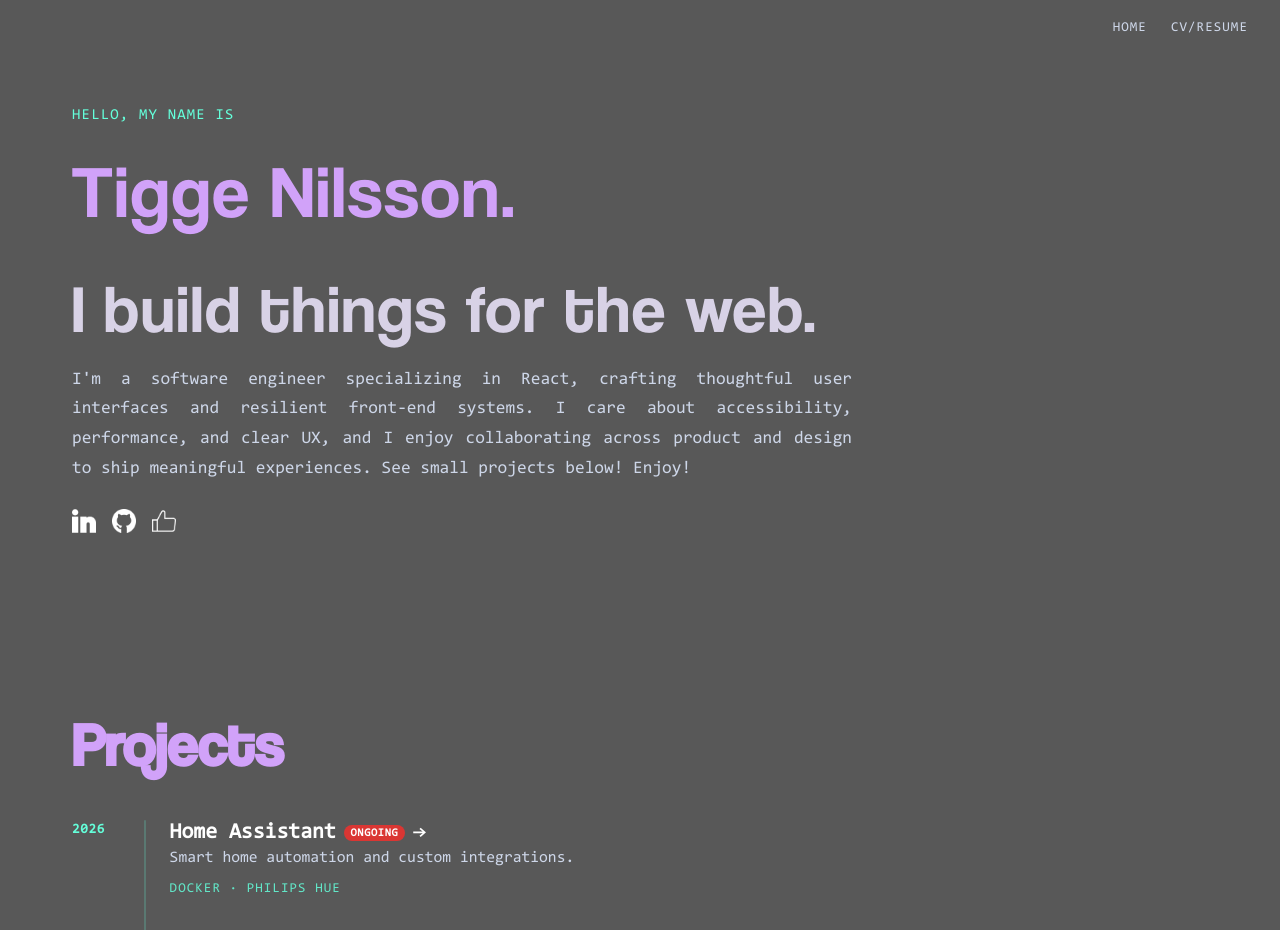
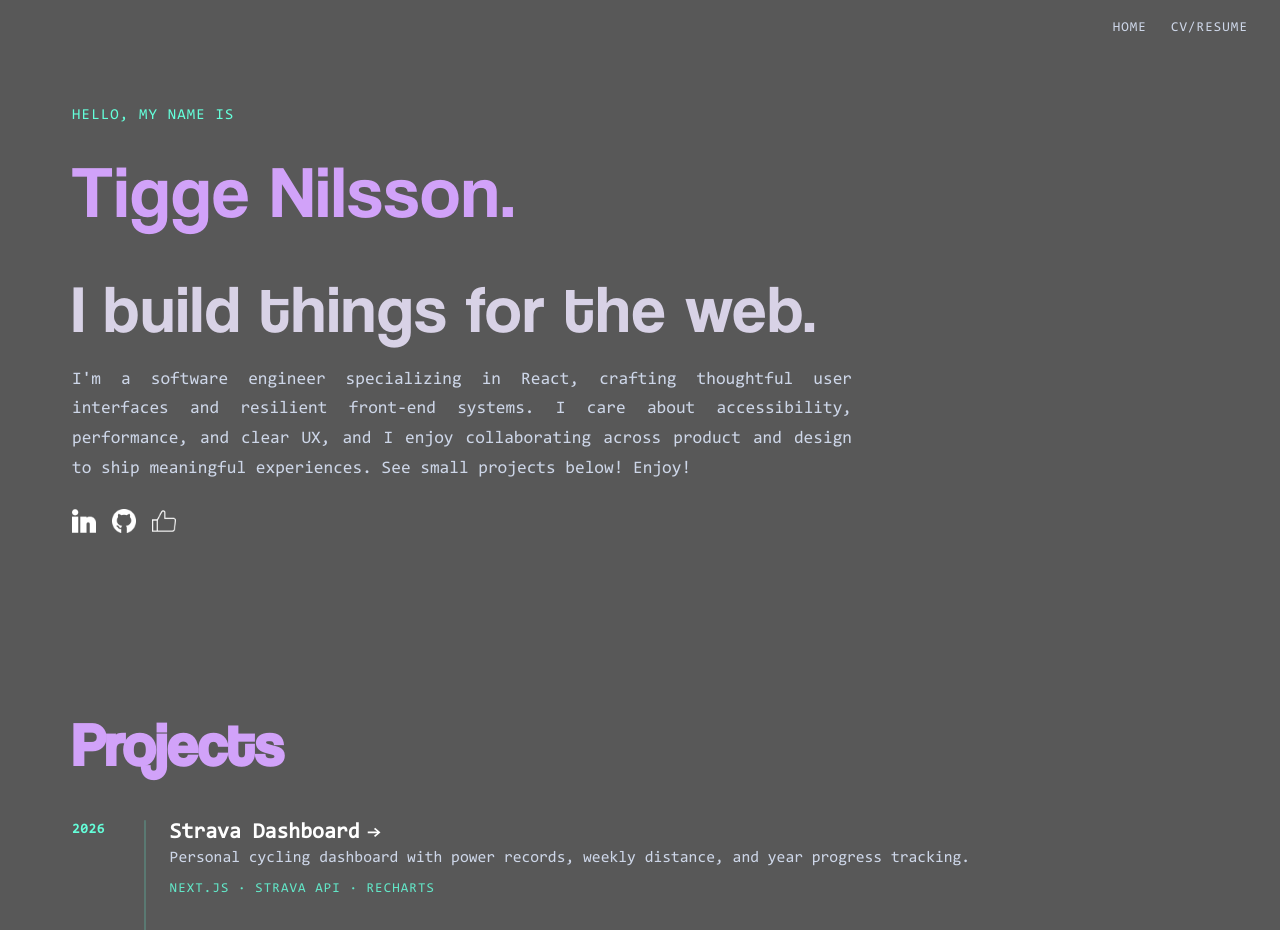
Before and after one commit to taaage/portfolio-client, a React (Vite) app: page / in a window 1280 px wide. Shown: the top 930 px of the page. Built offline with nearby package versions, Linux system fonts and the light colour scheme; no server answers.

Commit message:
Add StravaDashboard component and update routing for Strava descriptions

```diff
--- a/src/App.tsx
+++ b/src/App.tsx
@@ -4,6 +4,7 @@ import ComingSoon from "./components/ComingSoon/ComingSoon";
 import Hero from "./components/Hero/Hero";
 import Resume from "./components/Resume/Resume";
 import Strava from "./components/Strava/Strava";
+import StravaDashboard from "./components/StravaDashboard/StravaDashboard";
 import Work from "./components/Work/Work";
 import HomeAssistant from "./components/HomeAssistant/HomeAssistant";
 import { featureFlags } from "./featureFlags";
@@ -38,7 +39,7 @@ const App = () => {
           }
         />
         <Route
-          path="/strava"
+          path="/strava-descriptions"
           element={
             featureFlags.strava ? (
               <Strava />
@@ -57,6 +58,7 @@ const App = () => {
             )
           }
         />
+        <Route path="/strava-dashboard" element={<StravaDashboard />} />
       </Routes>
     </BrowserRouter>
   );
--- /dev/null
+++ b/src/components/StravaDashboard/StravaDashboard.css
@@ -0,0 +1,5 @@
+.strava-dashboard-frame {
+  width: 100%;
+  height: calc(100vh - 60px);
+  border: none;
+}
--- /dev/null
+++ b/src/components/StravaDashboard/StravaDashboard.tsx
@@ -0,0 +1,13 @@
+import "./StravaDashboard.css";
+
+const DASHBOARD_URL = "https://strava.tiggenilsson.se/";
+
+export default function StravaDashboard() {
+  return (
+    <iframe
+      className="strava-dashboard-frame"
+      src={DASHBOARD_URL}
+      title="Strava Dashboard"
+    />
+  );
+}
--- a/src/components/Work/Work.tsx
+++ b/src/components/Work/Work.tsx
@@ -14,6 +14,14 @@ type WorkItem = {
 const Work = () => {
   const workItems: WorkItem[] = [
     {
+      title: "Strava Dashboard",
+      description:
+        "Personal cycling dashboard with power records, weekly distance, and year progress tracking.",
+      stack: "Next.js · Strava API · Recharts",
+      to: "/strava-dashboard",
+      year: "2026",
+    },
+    {
       title: "Home Assistant",
       description: "Smart home automation and custom integrations.",
       stack: "Docker · Philips Hue",
@@ -26,7 +34,7 @@ const Work = () => {
       description:
         "Automatically generates AI-powered descriptions for Strava activities using webhooks and Google Gemini.",
       stack: "Next.js · Google Gemini",
-      to: "/strava",
+      to: "/strava-descriptions",
       year: "2026",
     },
     {
```
